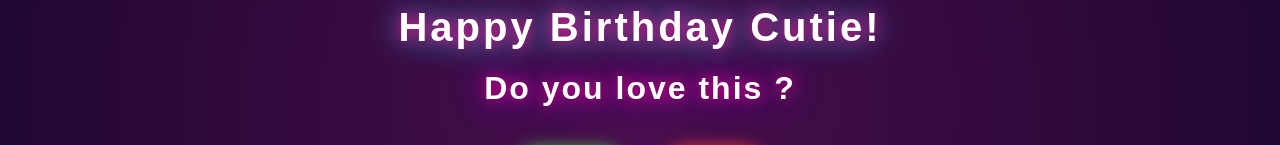
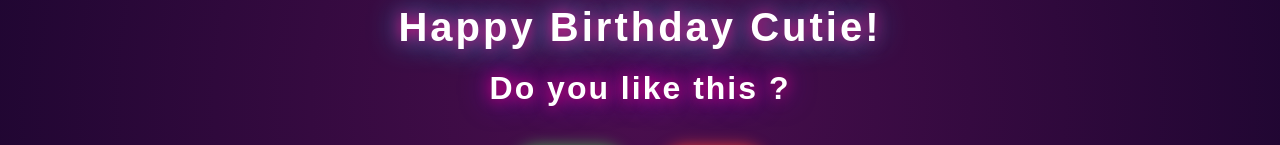
Before and after one commit to abhishek998877665511-bit/Cutie-, a plain HTML site: page index.html in a window 1280 px wide. Both pictures are taken after a click on the button "Get Started". Shown: the part 296-441 px from the top of the page. Drawn offline with Linux system fonts and the light colour scheme.

Commit message:
Update index.html

```diff
--- a/index.html
+++ b/index.html
@@ -160,7 +160,7 @@
   <button class="start-btn" id="startBtn">Get Started</button>
 
   <div class="question-container" id="questionContainer">
-    <div class="question-text">Do you love this ?</div>
+    <div class="question-text">Do you like this ?</div>
     <div class="buttons">
       <button class="btn btn-yes" id="yesBtn">Yes</button>
       <button class="btn btn-no" id="noBtn">No</button>
```
